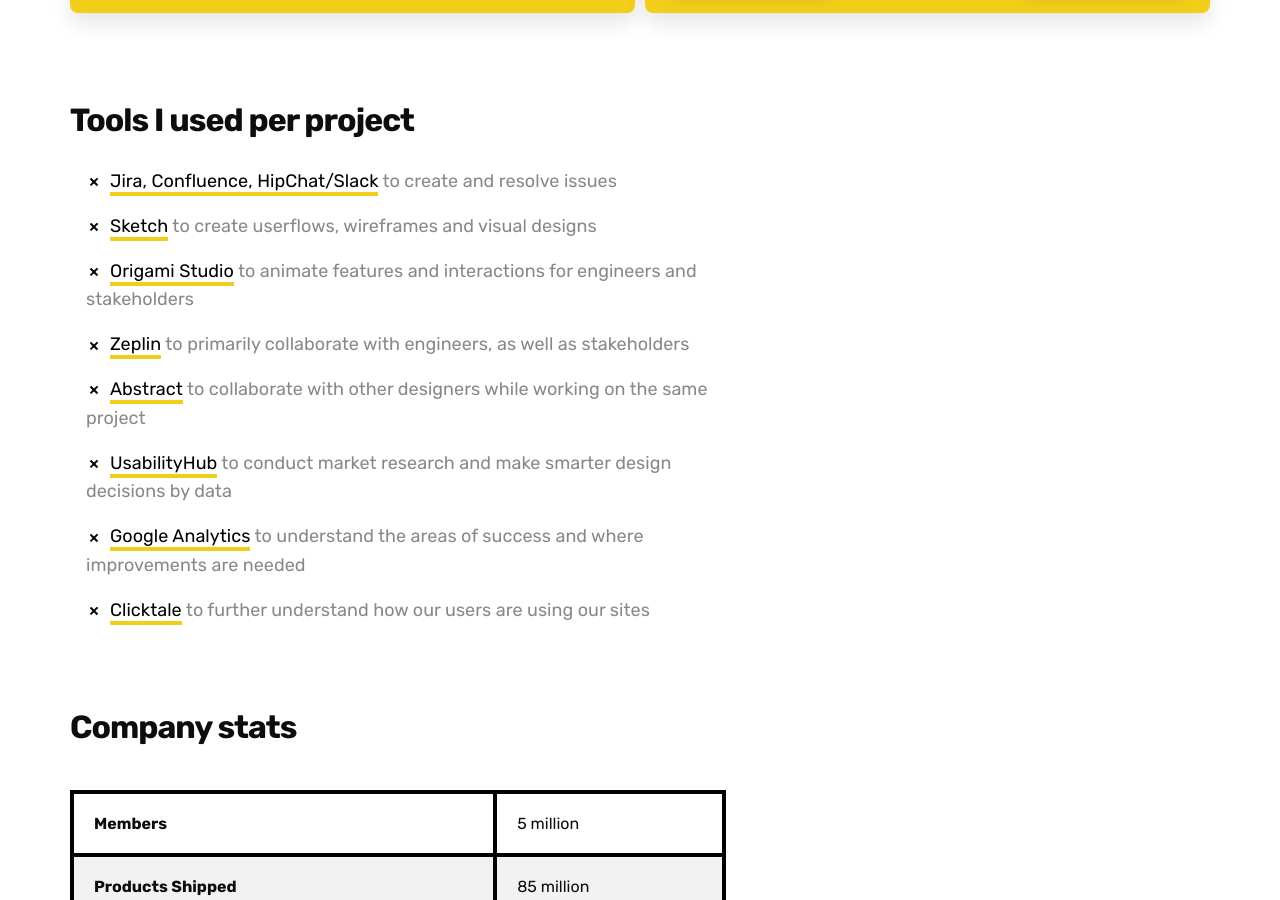
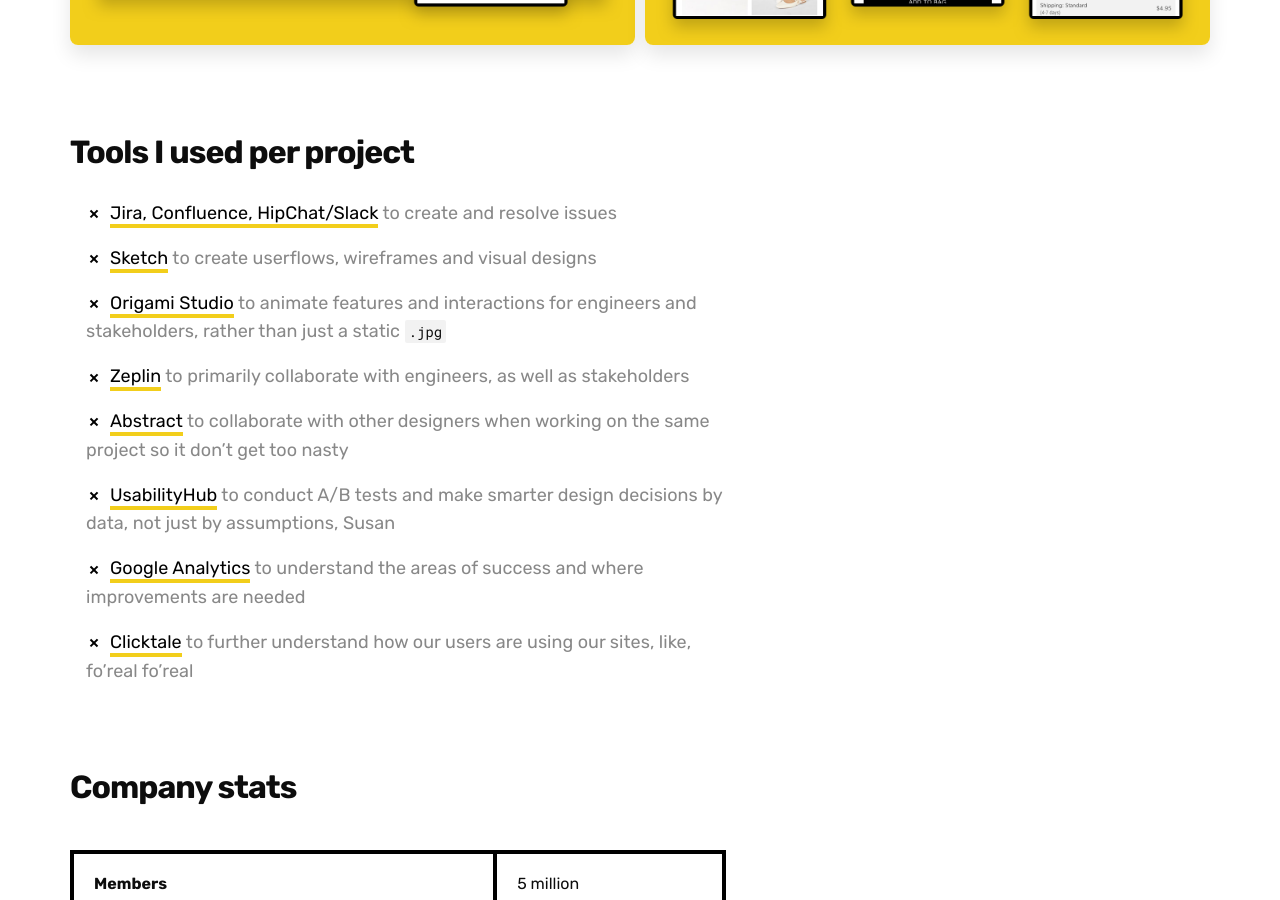
Before and after one commit to aryxmega/awwwry, a Jekyll site: the page built from _projects/2020-03-18-techstyle-fashion-group.md, in a window 1280 px wide and 900 px high, scrolled down 4658 px. Built offline with Jekyll 4.4.1, drawn with Linux system fonts in a browser that asks for light colours; nearby versions of some CDN libraries; some of the changed text lies outside the part shown.

Commit message:
Update 2020-03-18-techstyle-fashion-group.md

```diff
--- a/_projects/2020-03-18-techstyle-fashion-group.md
+++ b/_projects/2020-03-18-techstyle-fashion-group.md
@@ -48,12 +48,12 @@
 
 - [Jira, Confluence, HipChat/Slack][url-atlassian] to create and resolve issues
 - [Sketch][url-sketch] to create userflows, wireframes and visual designs
-- [Origami Studio][url-origami-studio] to animate features and interactions for engineers and stakeholders
+- [Origami Studio][url-origami-studio] to animate features and interactions for engineers and stakeholders, rather than just a static `.jpg`
 - [Zeplin][url-zeplin] to primarily collaborate with engineers, as well as stakeholders
-- [Abstract][url-abstract] to collaborate with other designers while working on the same project
-- [UsabilityHub][url-usabilityhub] to conduct market research and make smarter design decisions by data
+- [Abstract][url-abstract] to collaborate with other designers when working on the same project so it don't get too nasty
+- [UsabilityHub][url-usabilityhub] to conduct A/B tests and make smarter design decisions by data, not just by assumptions, Susan
 - [Google Analytics][url-ga] to understand the areas of success and where improvements are needed
-- [Clicktale][url-clicktale] to further understand how our users are using our sites
+- [Clicktale][url-clicktale] to further understand how our users are using our sites, like, fo'real fo'real
 
 #### Company stats
 
```
Also changed, not shown: other parts of _projects/2020-03-18-techstyle-fashion-group.md (+2 -2 lines).
